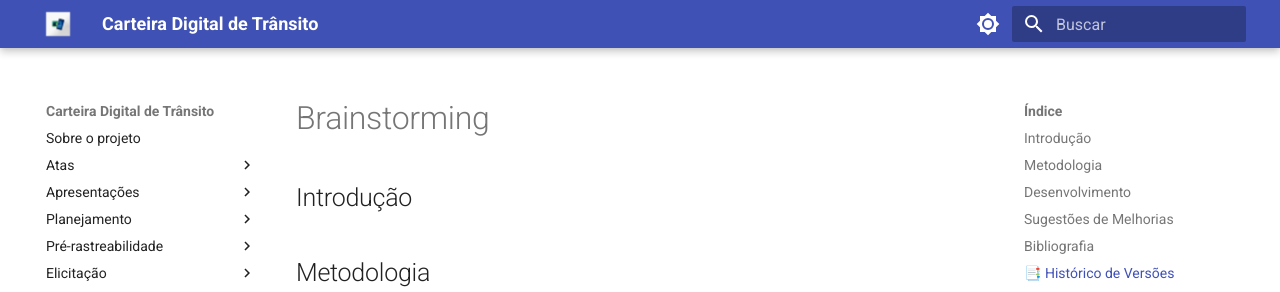
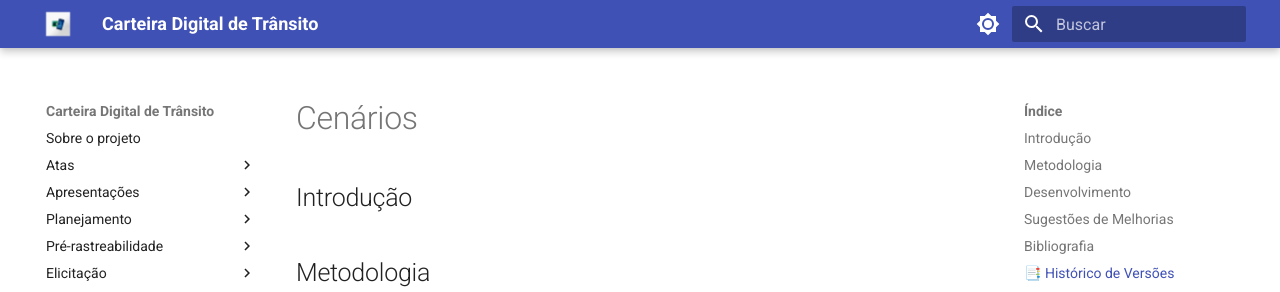
Before and after one commit to Requisitos-de-Software/2023.2-Carteira_Digital_de_Transito, an MkDocs documentation site: the page built from docs/verificacao/modelagem/cenarios.md, in a window 1280 px wide and 1086 px high. Shown: the top 292 px of the window. Built offline with MkDocs 1.6.1 and Material for MkDocs 9.7.7, drawn with Linux system fonts in a browser that asks for light colours.

Commit message:
Update cenarios.md

```diff
--- a/docs/verificacao/modelagem/cenarios.md
+++ b/docs/verificacao/modelagem/cenarios.md
@@ -1,4 +1,4 @@
-# Brainstorming
+# Cenários
 
 ## Introdução
 
```
